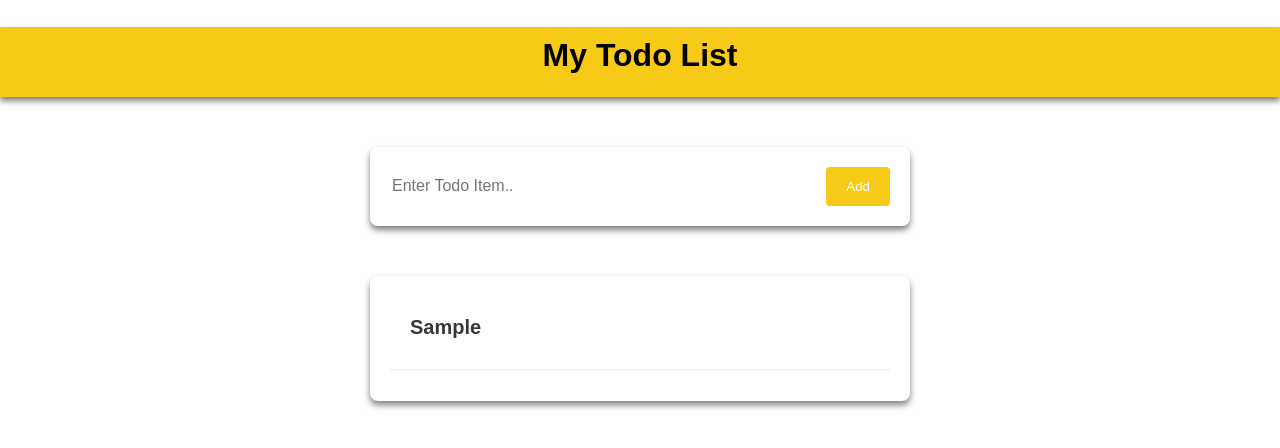
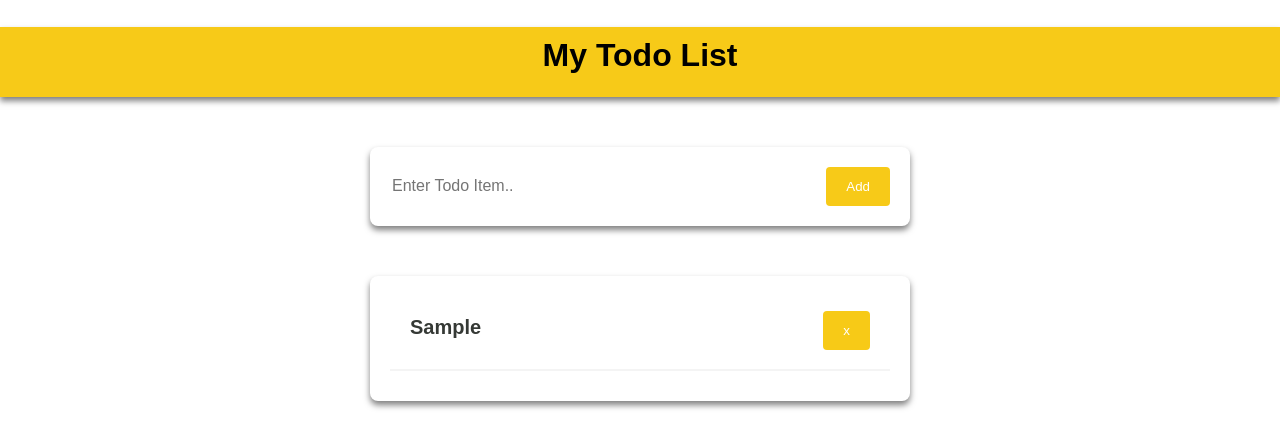
Before and after one commit to PatelPratik39/ReactJsLearning, a React (Vite) app in the folder Todo/todo/: page / in a window 1280 px wide. Both pictures are taken after typing "Sample" into the empty fields and a click on the button "Add". Shown: the top 448 px of the page. Built offline with nearby package versions, Linux system fonts and the light colour scheme.

Commit message:
Delete todolist

```diff
--- a/Todo/todo/src/Components/Todo.jsx
+++ b/Todo/todo/src/Components/Todo.jsx
@@ -26,7 +26,7 @@ const Todo = () => {
         <TodoItem key={item} item={item}/>
       ))} */}
       <Form todos={todos} setTodos={setTodos} />
-      <TodoList todos={todos} />
+      <TodoList todos={todos} setTodos={setTodos} />
     </>
   );
 };
--- a/Todo/todo/src/Components/TodoItem.jsx
+++ b/Todo/todo/src/Components/TodoItem.jsx
@@ -1,12 +1,28 @@
 import styles from './TodoItem.module.css'
 
-const TodoItem = ({item}) => {
-    return (
-      <div className={styles.item}>
-        <div className={styles.itemName}>{item}</div>
-        <hr className={styles.line}/>
+const TodoItem = ({ item, todos, setTodos }) => {
+  function handleDelete(item) {
+    console.log("Delete Clicked for an item ", item);
+    setTodos(todos.filter((todo) => todo !== item ));
+  }
+  return (
+    <div className={styles.item}>
+      <div className={styles.itemName}>
+        {item}{" "}
+        <span>
+          <button
+            onClick={() => handleDelete(item)}
+            className={styles.deleteButton}
+          >
+            {" "}
+            x{" "}
+          </button>
+        </span>
       </div>
-    );
-}
+
+      <hr className={styles.line} />
+    </div>
+  );
+};
 
 export default TodoItem;
--- a/Todo/todo/src/Components/TodoItem.module.css
+++ b/Todo/todo/src/Components/TodoItem.module.css
@@ -12,3 +12,13 @@
 .line{
     border: 1px solid #f4f4f4;
 }
+.deleteButton{
+    float: right;
+    padding: 12px 20px;
+    border: none;
+    background-color: #f7ca17;
+    color: white;
+    margin-top: -5px;
+    border-radius: 4px;
+    cursor: pointer;
+}
--- a/Todo/todo/src/Components/TodoList.jsx
+++ b/Todo/todo/src/Components/TodoList.jsx
@@ -1,11 +1,11 @@
 import TodoItem from "./TodoItem";
 import styles from './todoList.module.css';
 
-const TodoList = ({ todos }) => {
+const TodoList = ({ todos, setTodos }) => {
   return (
     <div className={styles.list}>
       {todos.map((item) => (
-        <TodoItem key={item} item={item} />
+        <TodoItem key={item} item={item} todos={todos} setTodos={setTodos} />
       ))}
     </div>
   );
```
